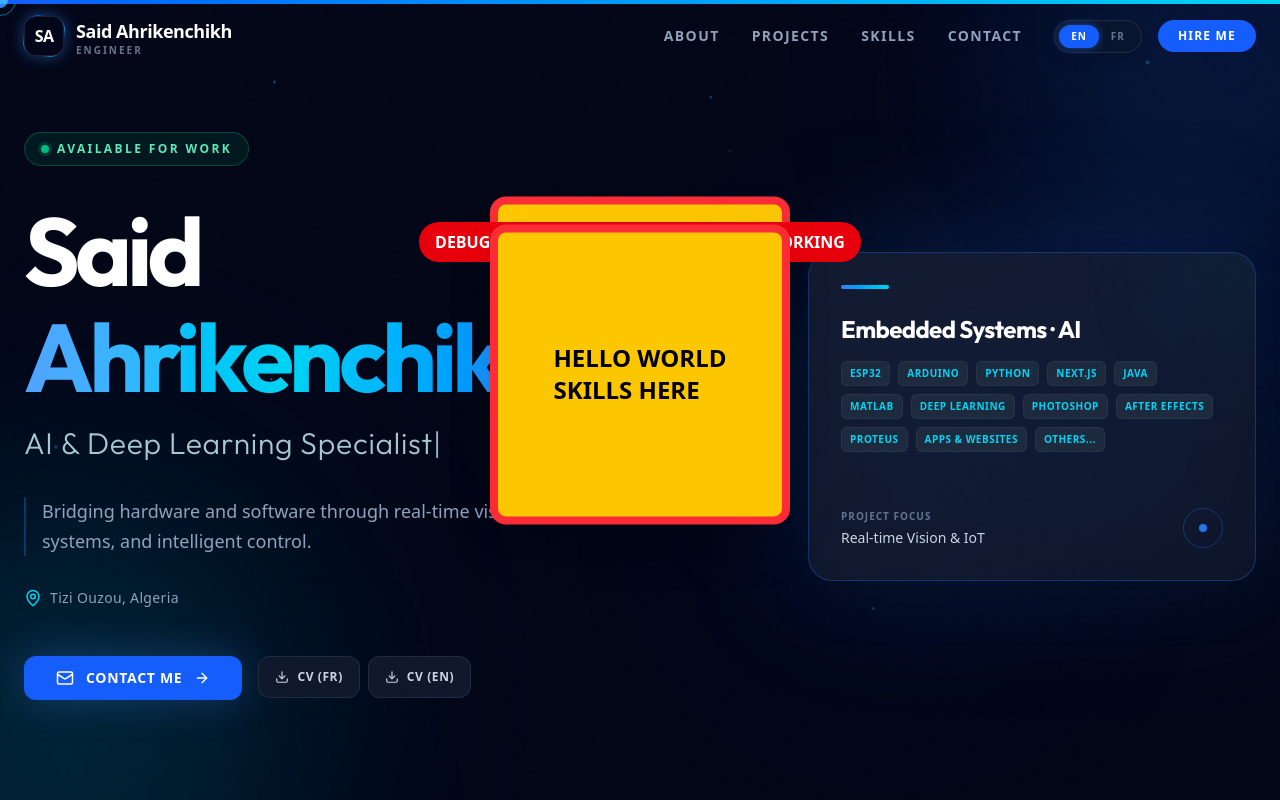
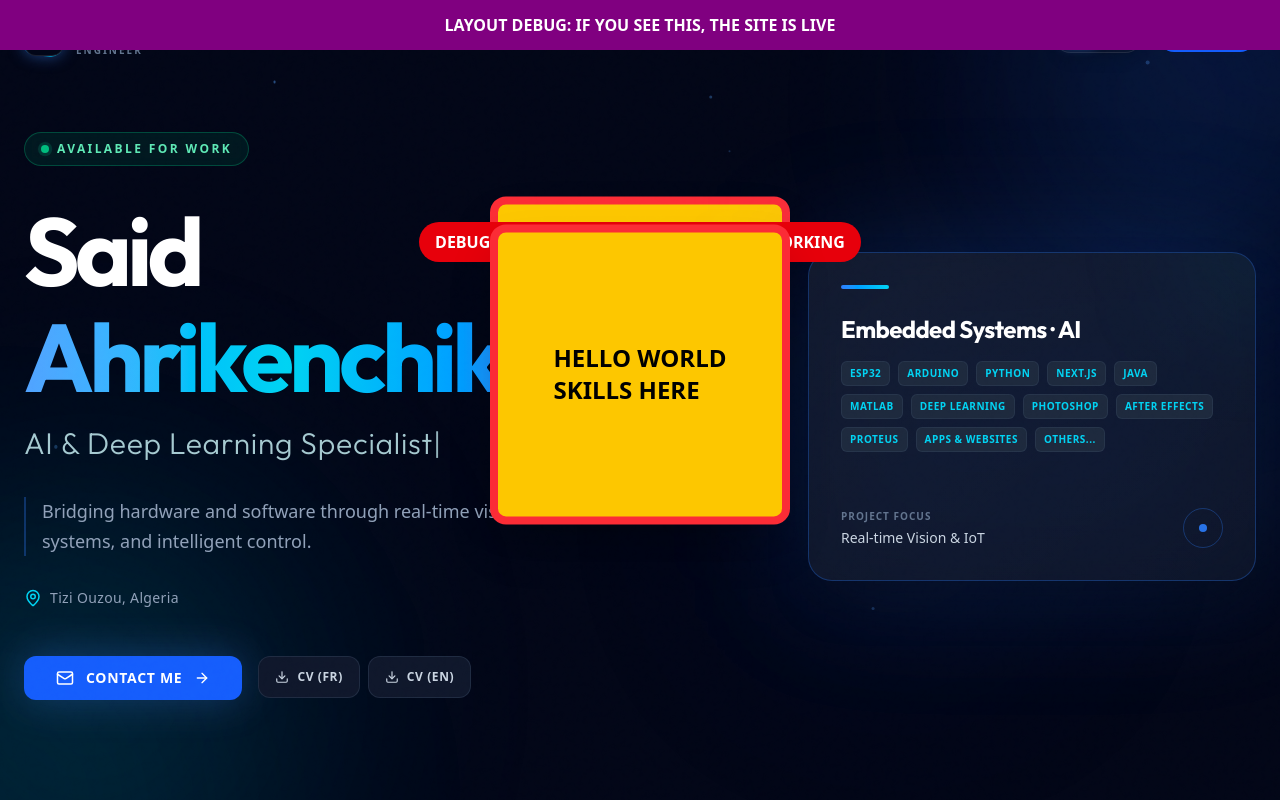
Before and after one commit to berbersoft02/portfolio, a Next.js app: page / in a window 1280 px wide. Shown: the top 800 px of the page. Built offline with nearby package versions, Linux system fonts and the light colour scheme.

Commit message:
debug: add purple layout banner for absolute visibility check

```diff
--- a/src/app/layout.tsx
+++ b/src/app/layout.tsx
@@ -28,6 +28,10 @@ export default function RootLayout({
       <body
         className={`${inter.variable} ${outfit.variable} font-sans antialiased bg-slate-950 text-slate-300`}
       >
+        {/* LAYOUT DEBUG BANNER - ABSOLUTELY ON TOP */}
+        <div style={{ position: 'fixed', top: 0, left: 0, width: '100%', height: '50px', backgroundColor: 'purple', color: 'white', zIndex: 10000, display: 'flex', alignItems: 'center', justifyContent: 'center', fontWeight: 'bold' }}>
+          LAYOUT DEBUG: IF YOU SEE THIS, THE SITE IS LIVE
+        </div>
         <LanguageProvider>
           {children}
         </LanguageProvider>
```
